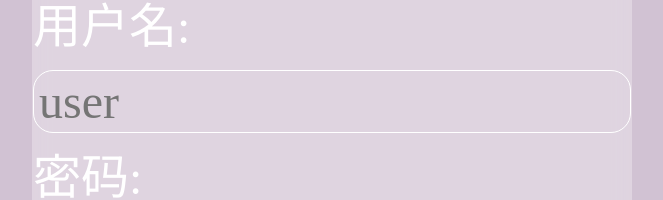
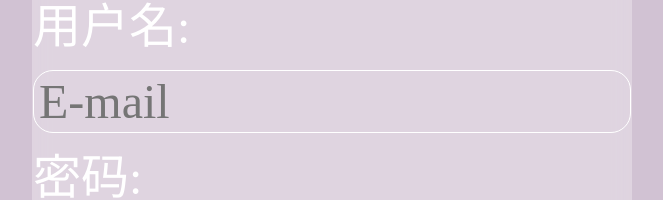
Before and after one commit to stcty/Blog, a plain HTML site: page index.html in a window 1280 px wide. Shown: the part 339-539 px from the top of the page, without its empty margins (308-971 px from the left). Drawn offline with Linux system fonts and the light colour scheme; a web font is replaced by a local one.

Commit message:
Update index.html

```diff
--- a/index.html
+++ b/index.html
@@ -13,7 +13,7 @@
       <form action="">
         <div class="form-control">
           <label>用户名:</label>
-          <input type="text" class="login" placeholder="user" required />
+          <input type="text" class="login" placeholder="E-mail" required />
         </div>
 
         <div class="form-control">
```
